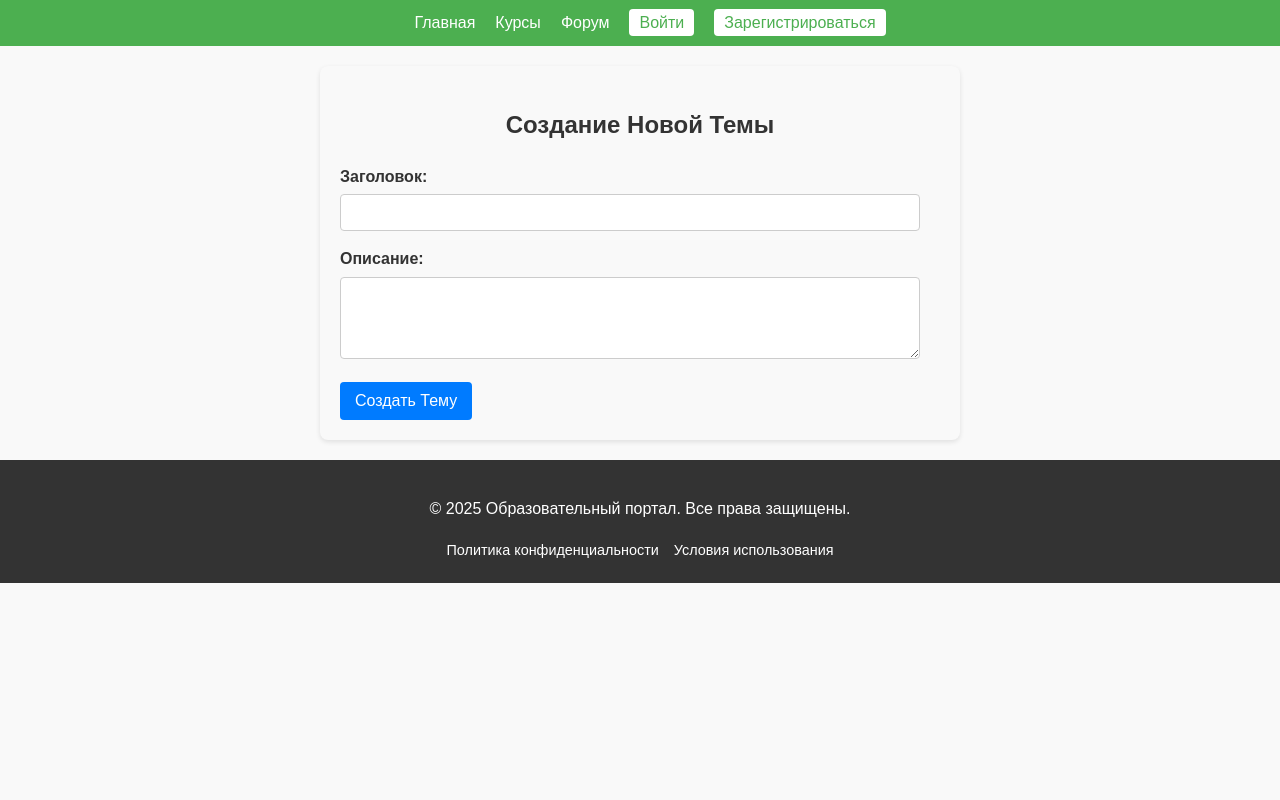
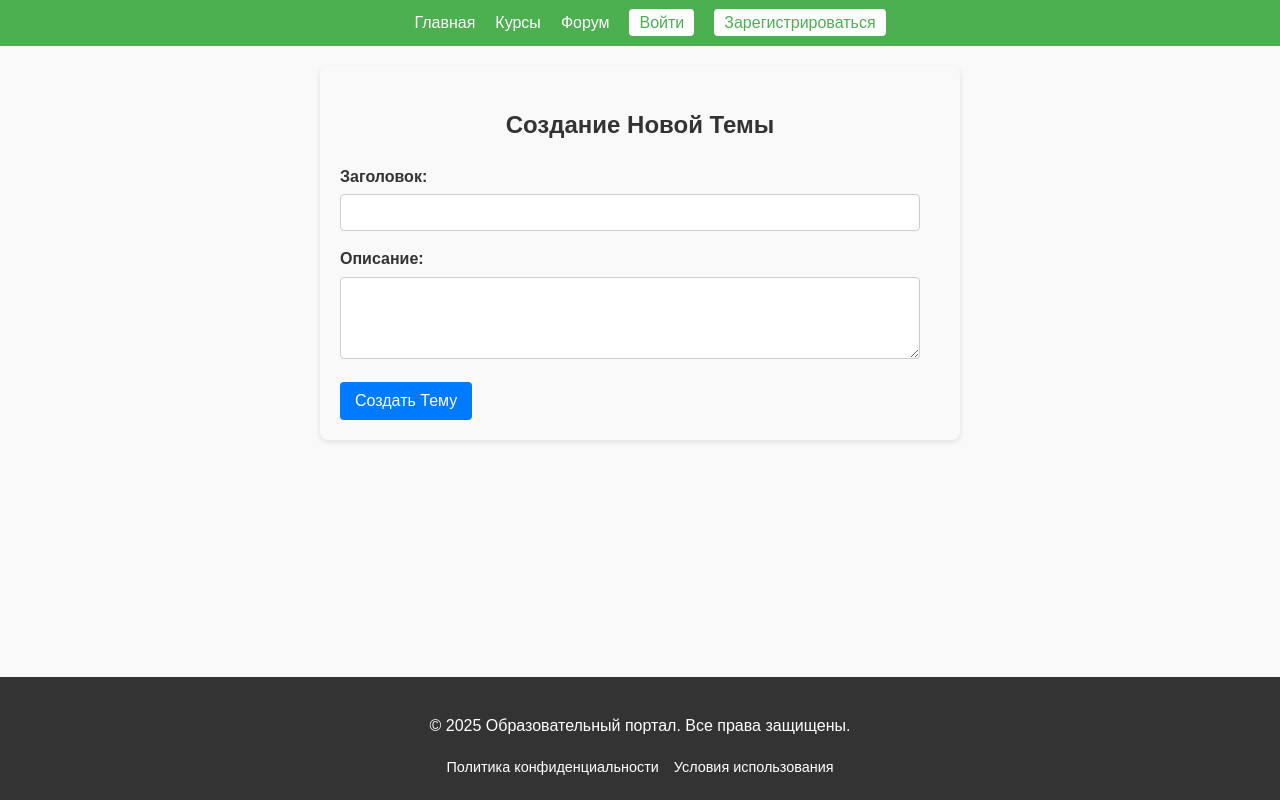
Before and after one commit to Gaiercop/educational_pp25, a Flask app: page /forum/new_post in a window 1280 px wide. Run offline with Flask 3, Linux system fonts and the light colour scheme.

Commit message:
футер прилипает к низу

```diff
--- a/static/css/index.css
+++ b/static/css/index.css
@@ -7,6 +7,9 @@ body {
     line-height: 1.6;
     height: 100%;
     justify-content: space-between;
+    display: flex;
+    flex-direction: column;
+    min-height: 100vh;
 }
 
 .container {
@@ -150,6 +153,8 @@ body {
     color: #fff;
     padding: 20px 0;
     text-align: center;
+    margin-top: auto;
+    flex-shrink: 0;
 }
 
 .main-footer nav ul {
--- a/templates/base.html
+++ b/templates/base.html
@@ -27,7 +27,9 @@
         </nav>
     </div>
 </header>
+<main>
     {% block content %}{% endblock %}
+</main>
 <footer class="main-footer">
     <div class="container">
         <p>&copy; 2025 Образовательный портал. Все права защищены.</p>
```
Lines whose indentation alone changed are shown as unchanged.
